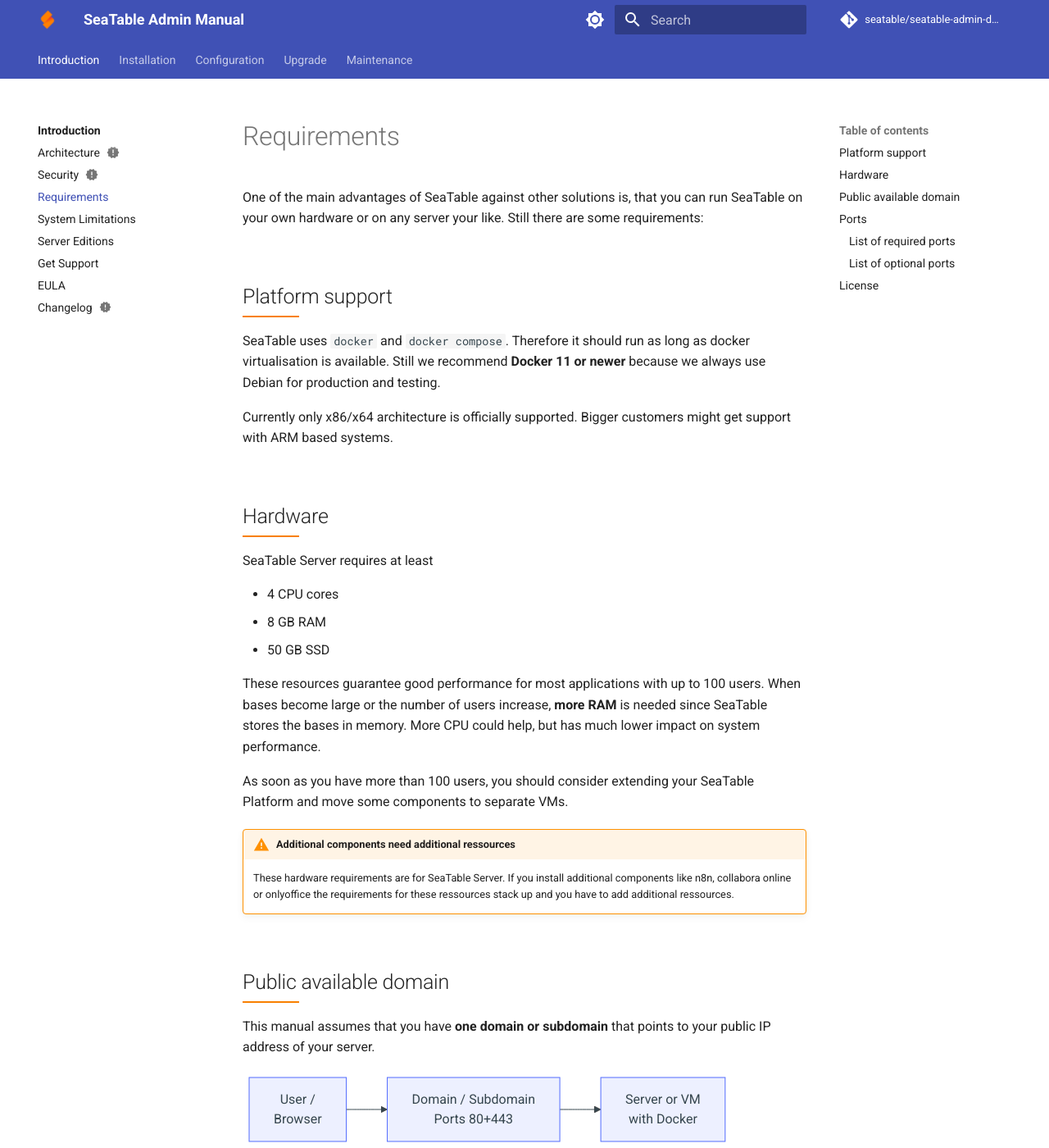
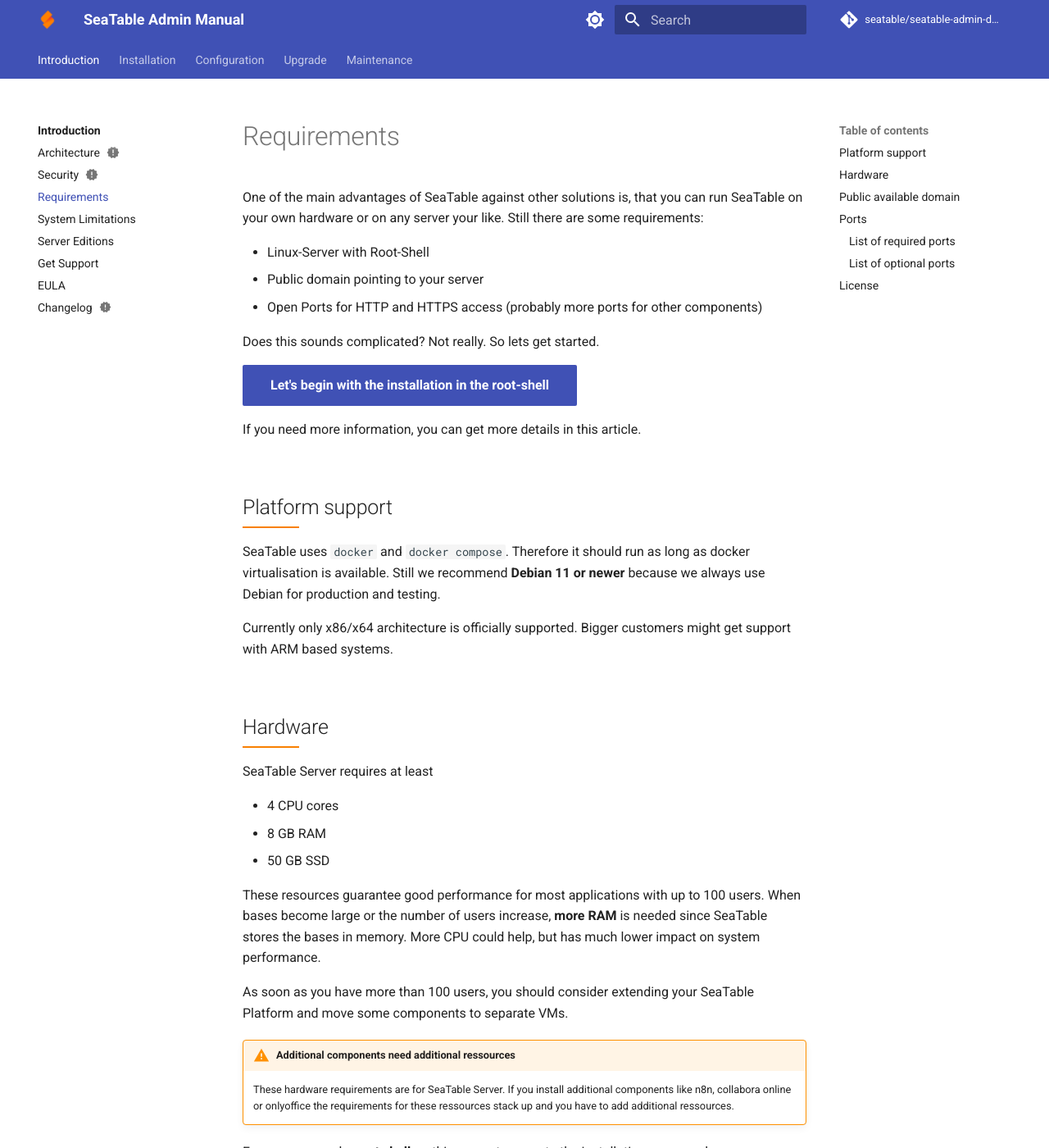
Before and after one commit to seatable/seatable-admin-docs, an MkDocs documentation site: the page built from docs/requirements.md, in a window 1280 px wide and 1400 px high. Shown: the whole window at 82% size. Built offline with MkDocs 1.6.1 and Material for MkDocs 9.7.7, drawn with Linux system fonts in a browser that asks for light colours; comment, search, counter and statistics services are not loaded; some of the changed text lies outside the part shown.

Commit message:
improve requirements page

```diff
--- a/docs/requirements.md
+++ b/docs/requirements.md
@@ -2,9 +2,19 @@
 
 One of the main advantages of SeaTable against other solutions is, that you can run SeaTable on your own hardware or on any server your like. Still there are some requirements:
 
+- Linux-Server with Root-Shell
+- Public domain pointing to your server
+- Open Ports for HTTP and HTTPS access (probably more ports for other components)
+
+Does this sounds complicated? Not really. So lets get started.
+
+[Let's begin with the installation in the root-shell](/installation-rework/basic-setup/){ .md-button .md-button--primary }
+
+If you need more information, you can get more details in this article.
+
 ## Platform support
 
-SeaTable uses `docker` and `docker compose`. Therefore it should run as long as docker virtualisation is available. Still we recommend **Docker 11 or newer** because we always use Debian for production and testing.
+SeaTable uses `docker` and `docker compose`. Therefore it should run as long as docker virtualisation is available. Still we recommend **Debian 11 or newer** because we always use Debian for production and testing.
 
 Currently only x86/x64 architecture is officially supported. Bigger customers might get support with ARM based systems.
 
@@ -23,6 +33,8 @@
 !!! warning "Additional components need additional ressources"
 
     These hardware requirements are for SeaTable Server. If you install additional components like n8n, collabora online or onlyoffice the requirements for these ressources stack up and you have to add additional ressources.
+
+For sure we need a **root shell** on this server to execute the installation commands.
 
 ## Public available domain
 
```
